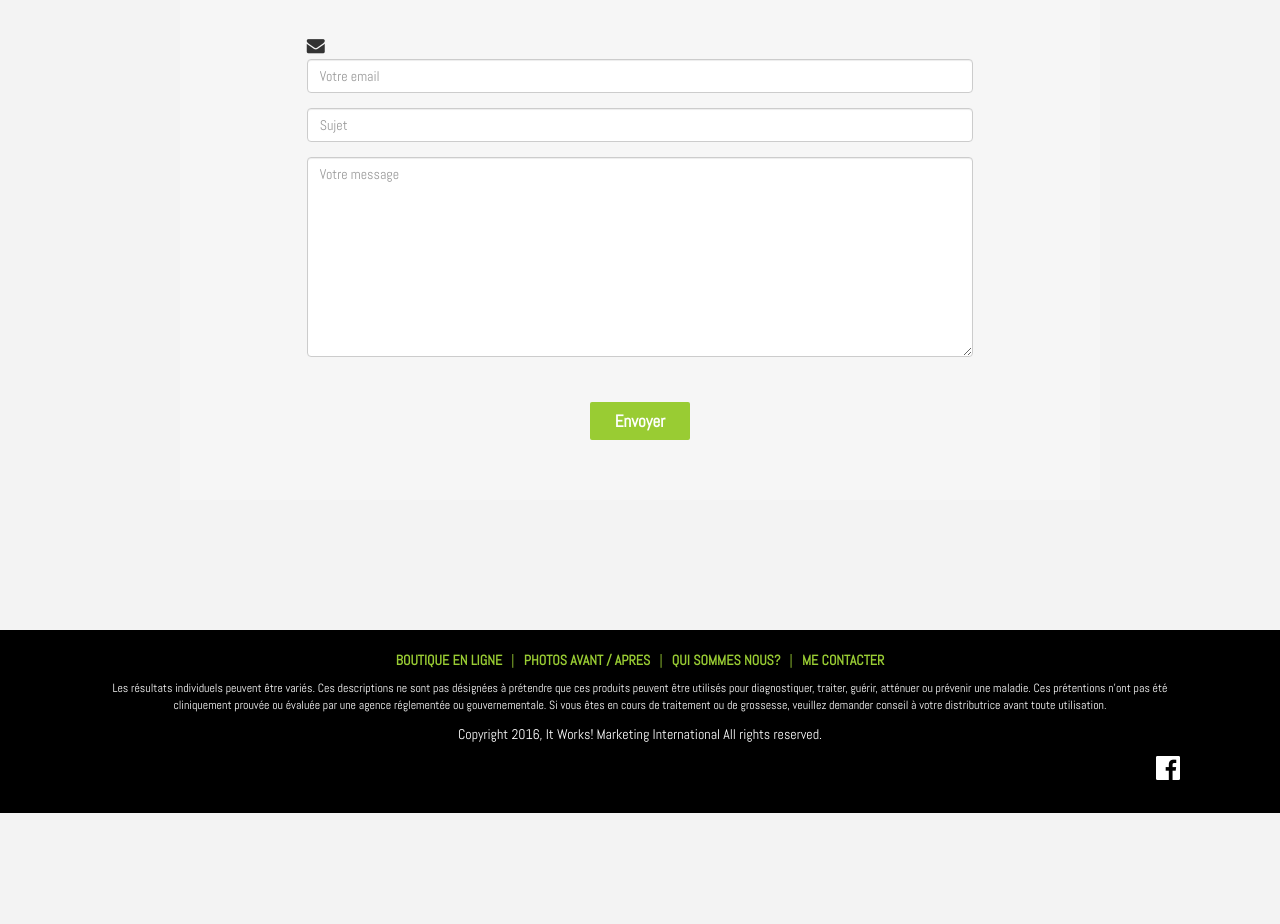
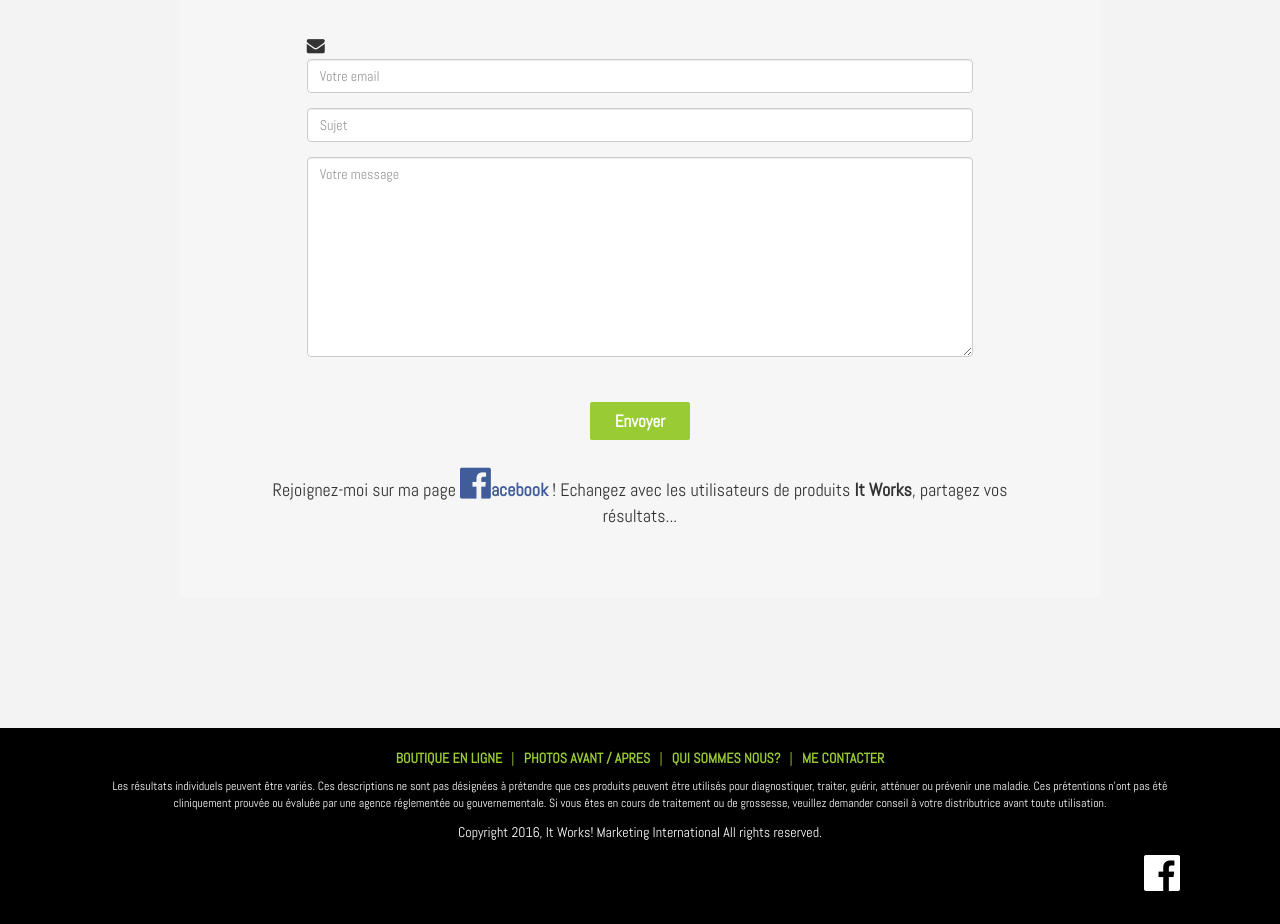
Before and after one commit to lathou/wrap-it, a plain HTML site: page app/contact.html in a window 1280 px wide. Shown: the part 325-1249 px from the top of the page. Before the commit the page ends 1138 px from the top, so only its background shows below. Drawn offline with nearby package versions, Linux system fonts and the light colour scheme.

Commit message:
Ajout lien FB dans contact et legere modif logo FB dans footer

```diff
--- a/app/contact.html
+++ b/app/contact.html
@@ -66,6 +66,12 @@
 				                </form>
 	                        </div>
 	                    </div>
+	                    <center>
+	                    	<p id="fb">
+	                    	  Rejoignez-moi sur ma page <a href="https://www.facebook.com/groups/174922982858657/" target="_blank" id="social"><i class="fa fa-facebook-official fa-2x"></i>acebook </a> ! Echangez avec les utilisateurs de produits <strong>It Works</strong>, partagez vos résultats...
+	                    	</p>
+	                    </center>
+
 	            </section>
 	        </div>
 		</div>
@@ -88,7 +94,7 @@
 				<p class="small">Les résultats individuels peuvent être variés. Ces descriptions ne sont pas désignées à prétendre que ces produits peuvent être utilisés pour diagnostiquer, traiter, guérir, atténuer ou prévenir une maladie. Ces prétentions n'ont pas été cliniquement prouvée ou évaluée par une agence réglementée ou gouvernementale. Si vous êtes en cours de traitement ou de grossesse, veuillez demander conseil à votre distributrice avant toute utilisation.</p>
 				<p>Copyright 2016, It Works! Marketing International All rights reserved.</p>
 
-				<span><a href="https://www.facebook.com/groups/174922982858657/" target="_blank" id="social"><i class="fa fa-facebook-official fa-2x"></i></a>
+				<span><a href="https://www.facebook.com/groups/174922982858657/" target="_blank" id="social"><i class="fa fa-facebook-official fa-3x"></i></a>
 				</span>
 			</div>
 
--- a/app/styles/style.css
+++ b/app/styles/style.css
@@ -427,6 +427,10 @@ textarea.form-control{
 	padding:0px;
 }
 
+.contact-form{
+	margin-bottom: 25px;
+}
+
 /*------------------------------------------- RESPONSIVE --------------------------------------*/
 
 .navbar-toggle{
@@ -437,7 +441,9 @@ textarea.form-control{
 	padding:0;
 }
 
-
+#fb a {
+	color:#405D9A;
+}
 
 
 /*------------- ECRANS MOYENS -------------*/
```
Also changed, not shown: app/index.html (+1 -1 lines), app/produits.html (+1 -1 lines), app/qui-sommes-nous.html (+1 -1 lines), app/temoignages.html (+1 -1 lines).
